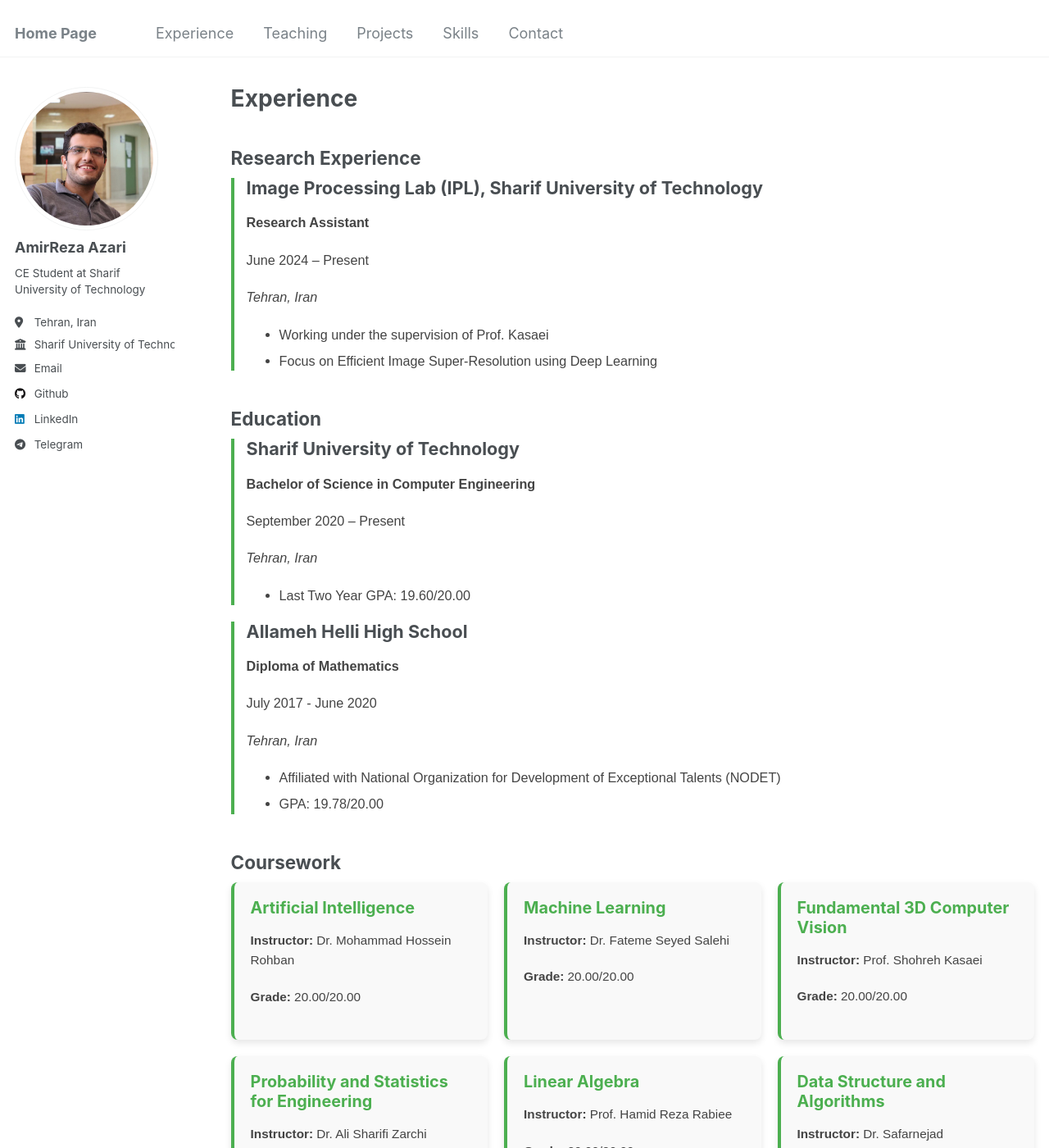
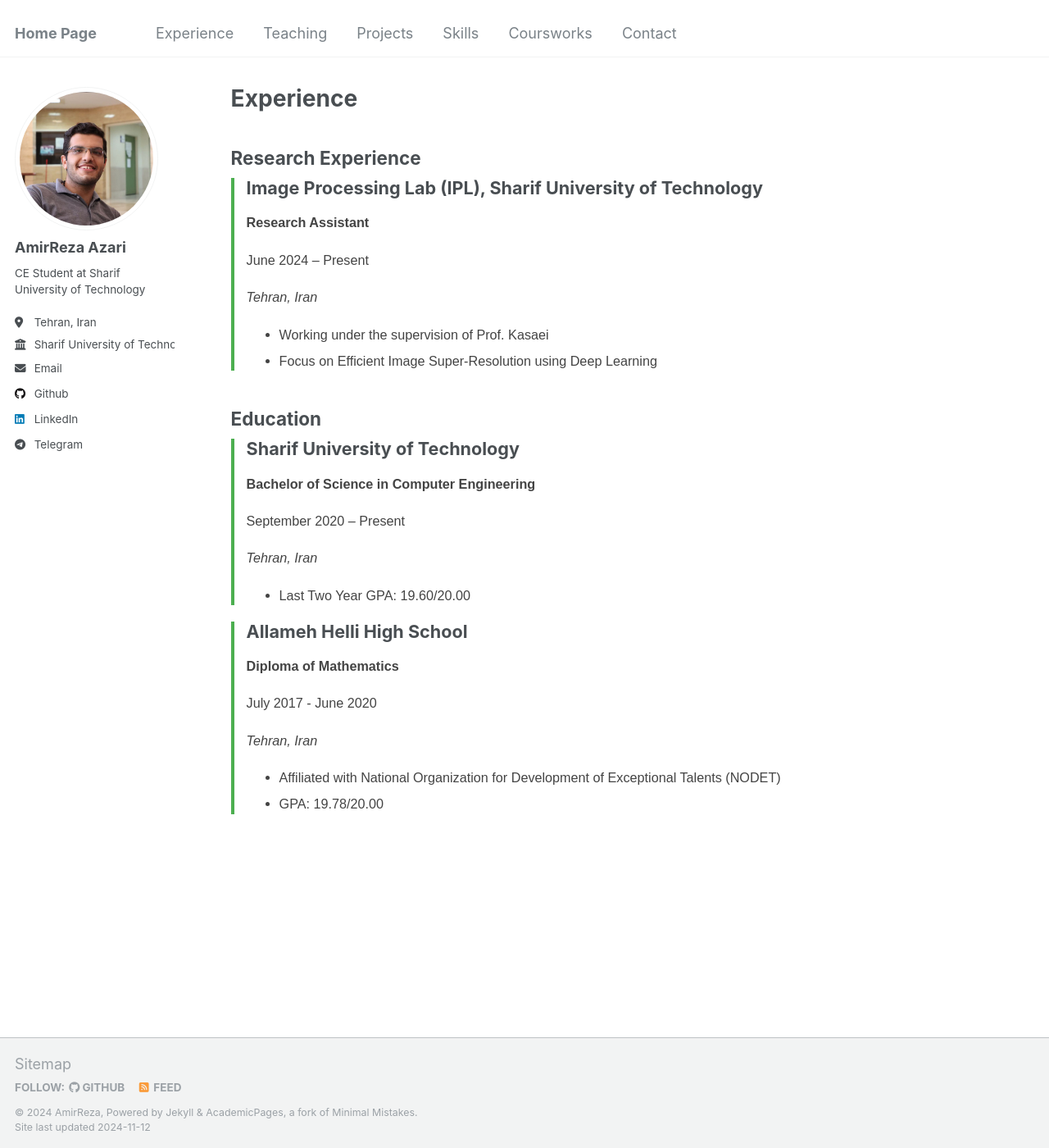
Before and after one commit to Amirreza81/Amirreza81.github.io, a Jekyll site: the page built from _pages/education.md, in a window 1280 px wide and 1400 px high. Shown: the whole window at 82% size. Built offline with Jekyll 4.4.1, drawn with Linux system fonts in a browser that asks for light colours; some of the changed text lies outside the part shown.

Commit message:
add new section

```diff
--- a/_data/navigation.yml
+++ b/_data/navigation.yml
@@ -18,8 +18,8 @@ main:
   - title: "Skills"
     url: /skills/
 
-  # - title: "CV"
-  #   url: /cv/
+  - title: "Coursworks"
+    url: /cws/
 
   - title: "Contact"
     url: /contact/
--- a/_pages/education.md
+++ b/_pages/education.md
@@ -45,82 +45,13 @@ author_profile: true
   </div>
 </div>
 
-## Coursework
-
-<div class="coursework-section">
-  <div class="course-card">
-    <h4>Artificial Intelligence</h4>
-    <p><strong>Instructor:</strong> Dr. Mohammad Hossein Rohban</p>
-    <p><strong>Grade:</strong> 20.00/20.00</p>
-  </div>
-
-  <div class="course-card">
-    <h4>Machine Learning</h4>
-    <p><strong>Instructor:</strong> Dr. Fateme Seyed Salehi</p>
-    <p><strong>Grade:</strong> 20.00/20.00</p>
-  </div>
-
-  <div class="course-card">
-    <h4>Fundamental 3D Computer Vision</h4>
-    <p><strong>Instructor:</strong> Prof. Shohreh Kasaei</p>
-    <p><strong>Grade:</strong> 20.00/20.00</p>
-  </div>
-
-  <div class="course-card">
-    <h4>Probability and Statistics for Engineering</h4>
-    <p><strong>Instructor:</strong> Dr. Ali Sharifi Zarchi</p>
-    <p><strong>Grade:</strong> 20.00/20.00</p>
-  </div>
-
-  <div class="course-card">
-    <h4>Linear Algebra</h4>
-    <p><strong>Instructor:</strong> Prof. Hamid Reza Rabiee</p>
-    <p><strong>Grade:</strong> 20.00/20.00</p>
-  </div>
-
-  <div class="course-card">
-    <h4>Data Structure and Algorithms</h4>
-    <p><strong>Instructor:</strong> Dr. Safarnejad</p>
-    <p><strong>Grade:</strong> 20.00/20.00</p>
-  </div>
-
-  <div class="course-card">
-    <h4>Design of Algorithms</h4>
-    <p><strong>Instructor:</strong> Dr. Hamid Zarrabi-Zadeh</p>
-    <p><strong>Grade:</strong> 19.20/20.00</p>
-  </div>
-
-  <div class="course-card">
-    <h4>Algorithmic Game Theory</h4>
-    <p><strong>Instructor:</strong> Dr. Masoud Seddighin</p>
-    <p><strong>Grade:</strong> 20.00/20.00</p>
-  </div>
-
-  <div class="course-card">
-    <h4>Theory of Formal Languages and Automata</h4>
-    <p><strong>Instructor:</strong> Dr. Mahdi Dowlati</p>
-    <p><strong>Grade:</strong> 20.00/20.00</p>
-  </div>
-
-  <div class="course-card">
-    <h4>Operating Systems</h4>
-    <p><strong>Instructor:</strong> Dr. Mirzaei</p>
-    <p><strong>Grade:</strong> 20.00/20.00</p>
-  </div>
-
-  <div class="course-card">
-    <h4>Compiler Design</h4>
-    <p><strong>Instructor:</strong> Ms. HosseinMardi</p>
-    <p><strong>Grade:</strong> 20.00/20.00</p>
-  </div>
-</div>
-
 <style>
-  /* Experience Section with smaller font */
+  /* Experience Section with Smaller Font */
   .experience-section {
     font-family: Arial, sans-serif;
     margin-bottom: 20px;
   }
+
   .exp-item {
     padding-left: 15px;
     margin-bottom: 20px;
@@ -129,44 +60,12 @@ author_profile: true
 
   /* Titles */
   .exp-item h3 {
-    font-size: 1.2em; /* Smaller font for titles */
+    font-size: 1.2em;
     margin-top: 0;
   }
+
   .exp-item p, .exp-item li {
     color: #444;
-    font-size: 0.9em; /* Smaller font for descriptions */
-  }
-
-  /* Coursework Section */
-  .coursework-section {
-    display: grid;
-    grid-template-columns: repeat(3, 1fr); /* نمایش ۳ کارت در هر ردیف */
-    gap: 20px;
-    font-family: Arial, sans-serif;
-  }
-  .course-card {
-    background-color: #f9f9f9;
-    border-radius: 8px;
-    padding: 20px;
-    box-shadow: 0 4px 8px rgba(0, 0, 0, 0.1);
-    border-left: 4px solid #4CAF50;
-    transition: transform 0.3s ease, background-color 0.3s ease, box-shadow 0.3s ease;
-  }
-  .course-card:hover {
-    transform: translateY(-5px) scale(1.02);
-    background-color: #e8f5e9;
-    box-shadow: 0 8px 16px rgba(0, 0, 0, 0.2);
-  }
-
-  /* Adjusted Font Sizes for Coursework */
-  .course-card h4 {
-    color: #4CAF50;
-    margin-top: 0;
-    font-size: 1.1em; /* Larger font for course names */
-  }
-  .course-card p {
-    color: #444;
-    line-height: 1.6;
-    font-size: 0.85em; /* Smaller font for course details */
+    font-size: 0.9em;
   }
 </style>
```
Also changed, not shown: _pages/cws.md (added, +85 -0 lines).
